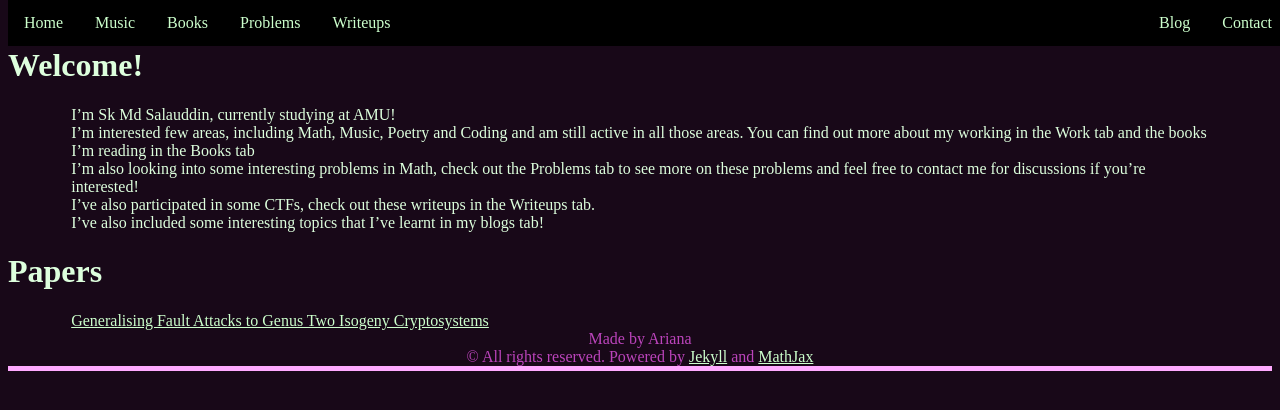
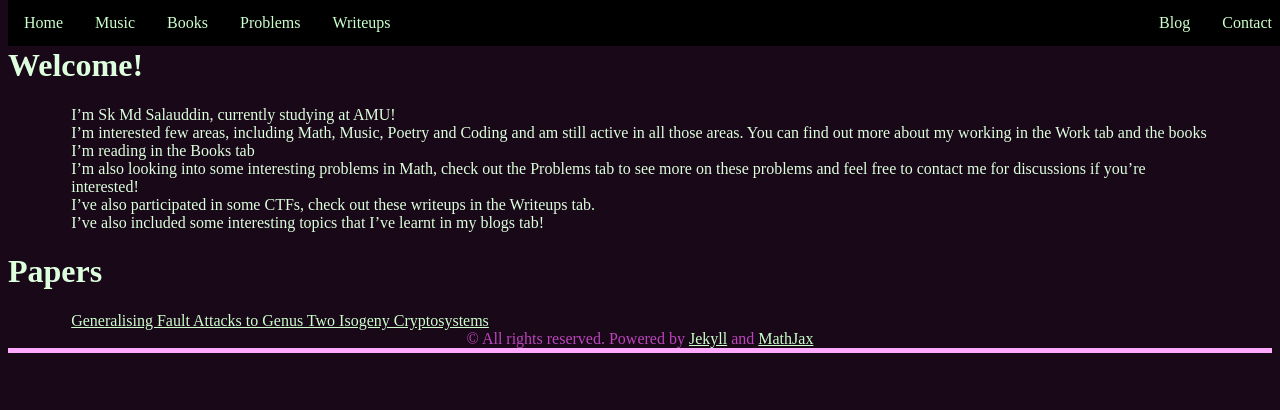
Before and after one commit to skmds99/salauddin.github.io, a Jekyll site: the page built from index.md, in a window 1280 px wide. Shown: the top 410 px of the page. Built offline with Jekyll 4.4.1, drawn with Linux system fonts in a browser that asks for light colours.

Commit message:
Update footer.html

```diff
--- a/_includes/footer.html
+++ b/_includes/footer.html
@@ -1,6 +1,5 @@
 <footer>
     <div id="footer">
-        <p>Made by Ariana</p>
         <p>© All rights reserved. Powered by <a href="http://jekyllrb.com/">Jekyll</a> and <a href="https://www.mathjax.org/">MathJax</a></p>
     </div>
 </footer>
```
